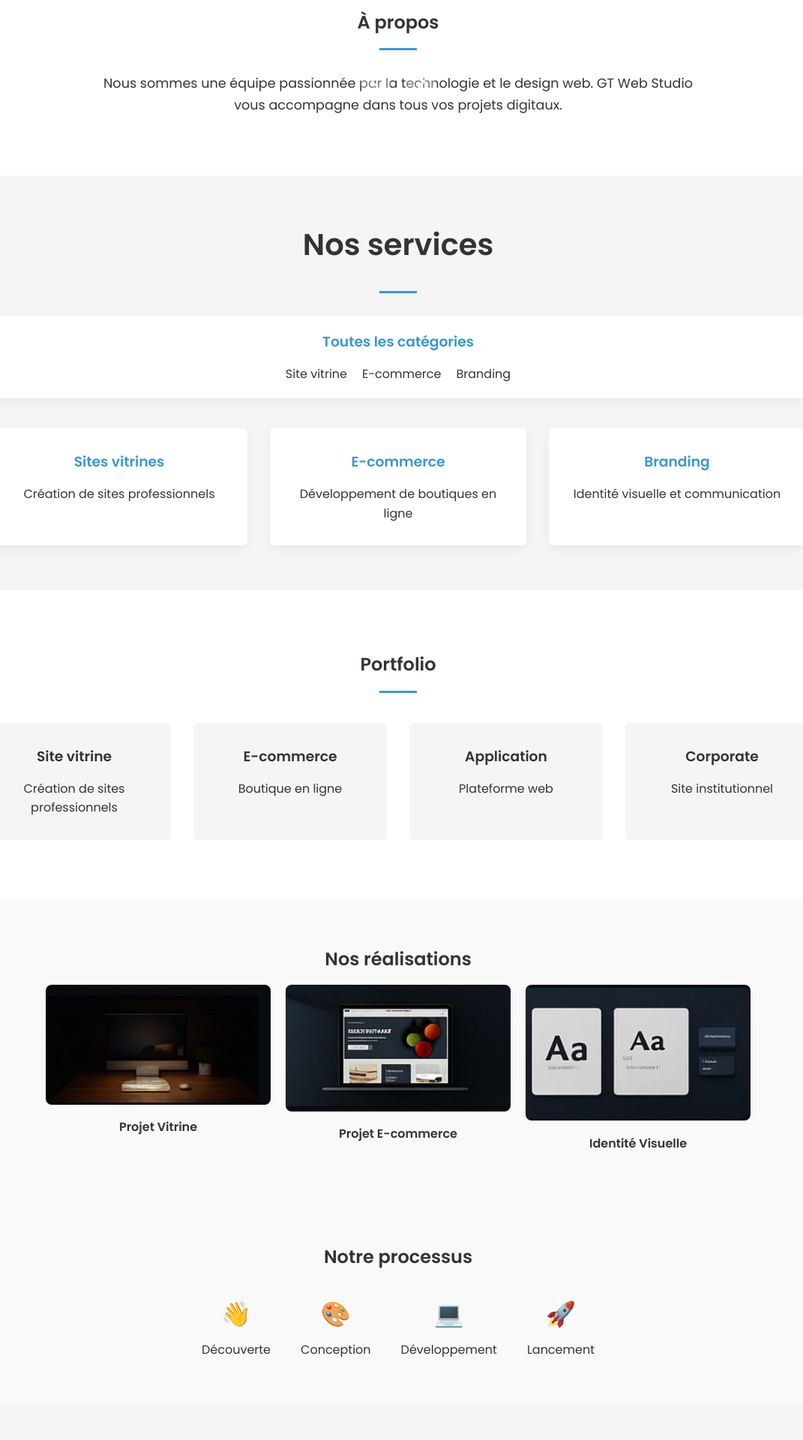
After one commit to glen653134530/Gt-web-studio, a PHP site: page / in a window 1280 px wide. The commit adds this page. Shown: the part 640-2560 px from the top of the page at 75% size, without its empty margins (109-1180 px from the left). Run offline with PHP 8.4, Linux system fonts and the light colour scheme; a stand-in replaces the project's code that opens the database connection.

Commit message:
Add files via upload

```diff
--- /dev/null
+++ b/index.html
@@ -0,0 +1,216 @@
+<!DOCTYPE html>
+<html lang="fr">
+<head>
+    <meta charset="UTF-8">
+    <meta name="viewport" content="width=device-width, initial-scale=1.0">
+    <title>GT Web Studio</title>
+    <link rel="stylesheet" href="style.css">
+
+    <link href="https://fonts.googleapis.com/css2?family=Poppins:wght@300;400;500;600;700&display=swap" rel="stylesheet">
+    <link rel="stylesheet" href="https://cdnjs.cloudflare.com/ajax/libs/font-awesome/6.0.0-beta3/css/all.min.css">
+</head>
+<body>
+    <header>
+        <div class="container">
+            <div class="logo">
+                <img src="images/logo.png" alt="GT Web Studio">
+
+
+            </div>
+            <p>  GT Web Studio</p>
+            <nav>
+                <ul class="nav-links">
+                    <li><a href="gt_web_studio_corrected_logo_menu/index.html">Accueil</a></li>
+                    <li><a href="about.html">À propos</a></li>
+                    <li><a href="#services">Services</a></li>
+                    <li><a href="#portfolio">Portfolio</a></li>
+                    <li><a href="gt_web_studio_corrected_logo_menu/boutique.html">Boutique</a></li>
+                    <li><a href="gt_web_studio_corrected_logo_menu/education.html">Education</a></li>
+                    <li><a href="#contact" class="btn">Contact</a></li>
+                    <li><a href="t.me/Kinggken237_bot" target="_blank" class="btn client-btn">Service Client</a></li>
+                </ul>
+                <div class="hamburger">
+                    <span class="bar"></span>
+                    <span class="bar"></span>
+                    <span class="bar"></span>
+                </div>
+            </nav>
+            <div class="menu-toggle">
+                <i class="fas fa-bars"></i>
+            </div>
+        </div>
+    </header>
+
+    <section id="home" class="hero">
+        <div class="container">
+            <h1>Bienvenue chez GT Web Studio</h1>
+            <p>Agence digitale premium spécialisée dans la création web et l'identité numérique.</p>
+            <a href="#contact" class="btn">Nous contacter</a>
+        </div>
+         <div class="slide" style="background-image: url('images/hero2.jpg')">
+                <div class="container">
+                    <h1>Créations Web Sur Mesure</h1>
+                    <p>Des solutions adaptées à vos besoins spécifiques.</p>
+                    <a href="#portfolio" class="btn">Voir nos réalisations</a>
+                </div>
+            </div>
+            <div class="slide" style="background-image: url('images/hero3.jpg')">
+                <div class="container">
+                    <h1>Expertise Digitale</h1>
+                    <p>Transformez votre présence en ligne avec notre équipe d'experts.</p>
+                    <a href="#services" class="btn">Découvrir nos services</a>
+                </div>
+            </div>
+            <div class="slider-controls">
+                <button class="prev"><i class="fas fa-chevron-left"></i></button>
+                <button class="next"><i class="fas fa-chevron-right"></i></button>
+            </div>
+        </div>
+    </section>
+
+    <section id="about" class="about">
+        <div class="container">
+            <h2>À propos</h2>
+            <div class="divider"></div>
+            <p>Nous sommes une équipe passionnée par la technologie et le design web. GT Web Studio vous accompagne dans tous vos projets digitaux.</p>
+        </div>
+    </section>
+
+    <section id="services" class="services">
+        <div class="container">
+            <h2>Nos services</h2>
+            <div class="divider"></div>
+
+            <div class="service-category">
+                <h3>Toutes les catégories</h3>
+                <ul>
+                    <li>Site vitrine</li>
+                    <li>E-commerce</li>
+                    <li>Branding</li>
+                </ul>
+            </div>
+
+            <div class="services-grid">
+                <div class="service-item">
+
+                    <h3>Sites vitrines</h3>
+                    <p>Création de sites professionnels</p>
+                </div>
+
+                <div class="service-item">
+                    <h3>E-commerce</h3>
+                    <p>Développement de boutiques en ligne</p>
+                </div>
+
+                <div class="service-item">
+                    <h3>Branding</h3>
+                    <p>Identité visuelle et communication</p>
+                </div>
+            </div>
+        </div>
+    </section>
+
+    <section id="portfolio" class="portfolio">
+        <div class="container">
+            <h2>Portfolio</h2>
+            <div class="divider"></div>
+
+            <div class="portfolio-grid">
+                <div class="portfolio-item">
+                    <h3>Site vitrine</h3>
+                    <p>Création de sites professionnels</p>
+                </div>
+
+                <div class="portfolio-item">
+                    <h3>E-commerce</h3>
+                    <p>Boutique en ligne</p>
+                </div>
+
+                <div class="portfolio-item">
+                    <h3>Application</h3>
+                    <p>Plateforme web</p>
+                </div>
+
+                <div class="portfolio-item">
+                    <h3>Corporate</h3>
+                    <p>Site institutionnel</p>
+                </div>
+
+            </div>
+        </div>
+    </section>
+
+    <section class="realisations">
+  <h2>Nos réalisations</h2>
+  <div class="realisations-grid">
+    <div class="real-item">
+      <img src="images/projet-vitrine.jpg" alt="Projet vitrine">
+      <p>Projet Vitrine</p>
+    </div>
+    <div class="real-item">
+      <img src="images/imageswebsite-icon.png.jpg" alt="Projet e-commerce">
+      <p>Projet E-commerce</p>
+    </div>
+    <div class="real-item">
+      <img src="images/identite-visuelle.jpg" alt="Identité visuelle">
+      <p>Identité Visuelle</p>
+    </div>
+  </div>
+</section>
+    <section class="processus">
+  <h2>Notre processus</h2>
+  <div class="etapes">
+    <div class="etape">
+      <span>👋</span>
+      <p>Découverte</p>
+    </div>
+    <div class="etape">
+      <span>🎨</span>
+      <p>Conception</p>
+    </div>
+    <div class="etape">
+      <span>💻</span>
+      <p>Développement</p>
+    </div>
+    <div class="etape">
+      <span>🚀</span>
+      <p>Lancement</p>
+    </div>
+  </div>
+</section>
+
+    <section id="contact" class="contact">
+        <div class="container">
+            <h2>Contactez-nous</h2>
+            <div class="divider"></div>
+
+            <form id="contactForm">
+                <div class="form-group">
+                    <input type="text" placeholder="Votre nom" required>
+                </div>
+                <div class="form-group">
+                    <input type="email" placeholder="Votre email" required>
+                </div>
+                <div class="form-group">
+                    <textarea placeholder="Votre message" required></textarea>
+                </div>
+                <button type="submit" class="btn">Envoyer</button>
+            </form>
+        </div>
+    </section>
+
+    <footer>
+        <div class="container">
+            <p>&copy; 2023 GT Web Studio. Tous droits réservés.</p>
+            <div class="social-links">
+                <a href="#"><i class="fab fa-facebook-f"></i></a>
+                <a href="#"><i class="fab fa-twitter"></i></a>
+                <a href="#"><i class="fab fa-instagram"></i></a>
+                <a href="#"><i class="fab fa-linkedin-in"></i></a>
+            </div>
+        </div>
+    </footer>
+
+    <script src="script.js"></script>
+</body>
+</html>
--- /dev/null
+++ b/script.js
@@ -0,0 +1,72 @@
+document.getElementById('contactForm').addEventListener('submit', function(e) {
+    e.preventDefault();
+
+    const formData = new FormData(this);
+
+    fetch('contact.php', {
+        method: 'POST',
+        body: formData
+    })
+    .then(res => res.text())
+    .then(data => {
+        if (data === "success") {
+            alert("Message envoyé avec succès !");
+            this.reset();
+        } else {
+            alert("Une erreur s'est produite.");
+        }
+    });
+});
+// Menu Hamburger
+const hamburger = document.querySelector('.hamburger');
+const navLinks = document.querySelector('.nav-links');
+
+hamburger.addEventListener('click', () => {
+    hamburger.classList.toggle('active');
+    navLinks.classList.toggle('active');
+});
+
+// Fermer le menu quand on clique sur un lien
+document.querySelectorAll('.nav-links a').forEach(link => {
+    link.addEventListener('click', () => {
+        hamburger.classList.remove('active');
+        navLinks.classList.remove('active');
+    });
+});
+
+// Hero Slider
+const slides = document.querySelectorAll('.slide');
+const prevBtn = document.querySelector('.prev');
+const nextBtn = document.querySelector('.next');
+let currentSlide = 0;
+
+function showSlide(n) {
+    slides.forEach(slide => slide.classList.remove('active'));
+    currentSlide = (n + slides.length) % slides.length;
+    slides[currentSlide].classList.add('active');
+}
+
+function nextSlide() {
+    showSlide(currentSlide + 1);
+}
+
+function prevSlide() {
+    showSlide(currentSlide - 1);
+}
+
+nextBtn.addEventListener('click', nextSlide);
+prevBtn.addEventListener('click', prevSlide);
+
+// Auto-slide
+let slideInterval = setInterval(nextSlide, 5000);
+
+// Pause on hover
+const slider = document.querySelector('.hero-slider');
+slider.addEventListener('mouseenter', () => clearInterval(slideInterval));
+slider.addEventListener('mouseleave', () => {
+    clearInterval(slideInterval);
+    slideInterval = setInterval(nextSlide, 5000);
+});
+
+// Initialisation
+showSlide(0);
--- a/style.css
+++ b/style.css
@@ -424,3 +424,105 @@ footer {
         height: 80vh;
     }
 }
+
+.services {
+  padding: 60px 20px;
+  text-align: center;
+}
+.services h2 {
+  font-size: 2em;
+  margin-bottom: 40px;
+}
+
+
+.realisations, .processus, .a-propos, .footer {
+  padding: 60px 20px;
+  text-align: center;
+}
+.realisations-grid {
+  display: flex;
+  justify-content: center;
+  gap: 20px;
+  flex-wrap: wrap;
+}
+.real-item img {
+  width: 100%;
+  border-radius: 8px;
+  max-width: 300px;
+}
+.real-item p {
+  margin-top: 10px;
+  font-weight: 600;
+}
+.etapes {
+  display: flex;
+  justify-content: center;
+  flex-wrap: wrap;
+  gap: 40px;
+  margin-top: 30px;
+}
+.etape span {
+  font-size: 2rem;
+  display: block;
+  margin-bottom: 10px;
+}
+.a-propos .apropos-container {
+  display: flex;
+  align-items: center;
+  justify-content: center;
+  gap: 30px;
+  flex-wrap: wrap;
+  margin-top: 30px;
+}
+.a-propos img {
+  width: 300px;
+  border-radius: 8px;
+}
+.contact-form {
+  display: flex;
+  flex-direction: column;
+  align-items: center;
+  gap: 15px;
+  max-width: 500px;
+  margin: 0 auto;
+}
+
+
+
+.services h2 {
+  font-size: 2.5em;
+  margin-bottom: 30px;
+}
+
+.services-container {
+  display: flex;
+  flex-wrap: wrap;
+  justify-content: center;
+  gap: 20px;
+}
+
+.service-card {
+  background-color: #eceef1;
+  padding: 30px;
+  border-radius: 8px;
+  width: calc(33.33% - 40px);
+  min-width: 250px;
+  box-sizing: border-box;
+}
+
+.service-card img {
+  width: 50px;
+  height: 50px;
+  margin-bottom: 15px;
+  opacity: 0.8;
+}
+
+.service-card h3 {
+  font-size: 1.5em;
+  margin-bottom: 10px;
+}
+
+.service-card p {
+  font-size: 0.9em;
+  line-height: 1.6;
+}
```
Also changed, not shown: contact.php (+19 -6 lines), db.php (added, +15 -0 lines).
